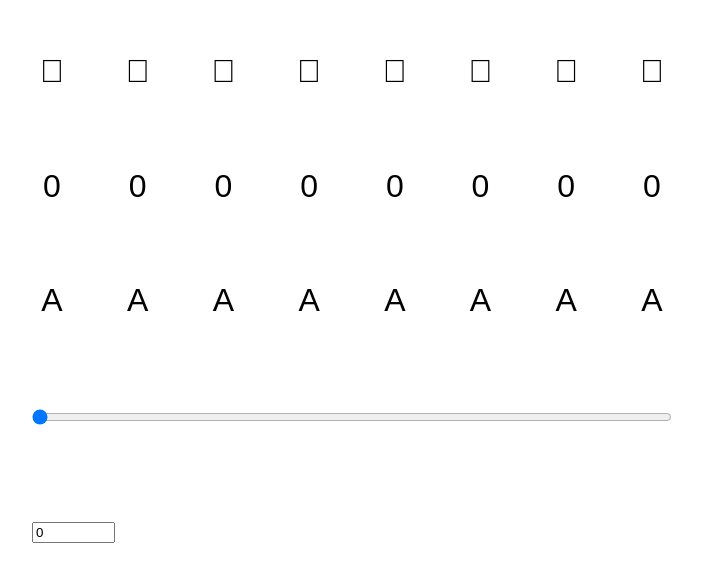
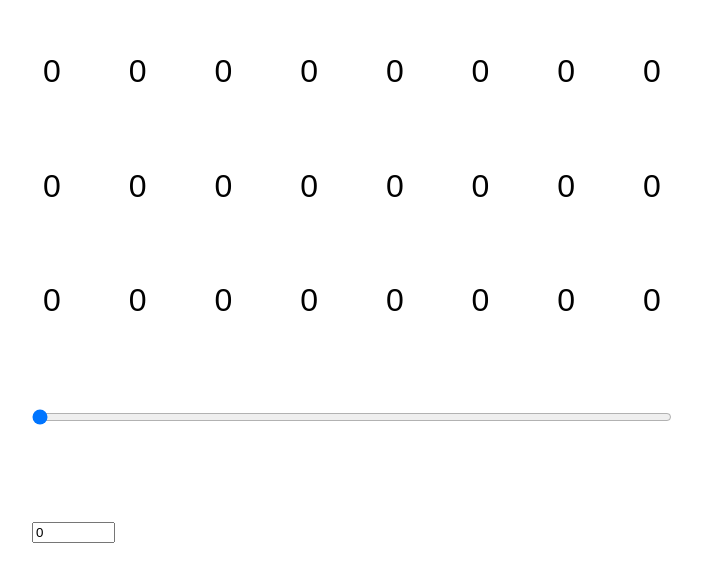
Before and after one commit to robstarbuck/finbin, a React (Create React App) app: page / in a window 1280 px wide. Shown: the part 101-682 px from the top of the page, without its empty margins (288-990 px from the left). Built offline with nearby package versions, Linux system fonts and the light colour scheme; a web font is replaced by a local one.

Commit message:
Base 16 example used instead of base 26

```diff
--- a/src/components/base-demo.tsx
+++ b/src/components/base-demo.tsx
@@ -10,7 +10,7 @@ interface ValuesProps {
 }
 
 const Values: FC<ValuesProps> = (props) => {
-  const { from, renderValue = (v) => v, padding = 8 } = props;
+  const { from, renderValue = (v) => v.toUpperCase(), padding = 8 } = props;
 
   const paddedValue = from.padStart(padding, "0");
   const fromLen = from.length;
@@ -42,9 +42,9 @@ const BinaryDemo = () => {
     <section>
       <article>
         <div className="base-demo">
-          <Values from={value.toString(2)} renderValue={toLinedZeros} />
+          <Values from={value.toString(2)} />
           <Values from={value.toString(10)} />
-          <Values from={value.toString(26)} renderValue={toAlphabet} />
+          <Values from={value.toString(16)} />
           <div>
             <input
               value={value}
@@ -69,9 +69,4 @@ const BinaryDemo = () => {
   );
 };
 
-const toAlphabet = (v: string) =>
-  (parseInt(v, 26) + 10).toString(36).toUpperCase();
-
-const toLinedZeros = (v: string) => (v === "0" ? "\uE06B" : v);
-
 export { BinaryDemo };
```
